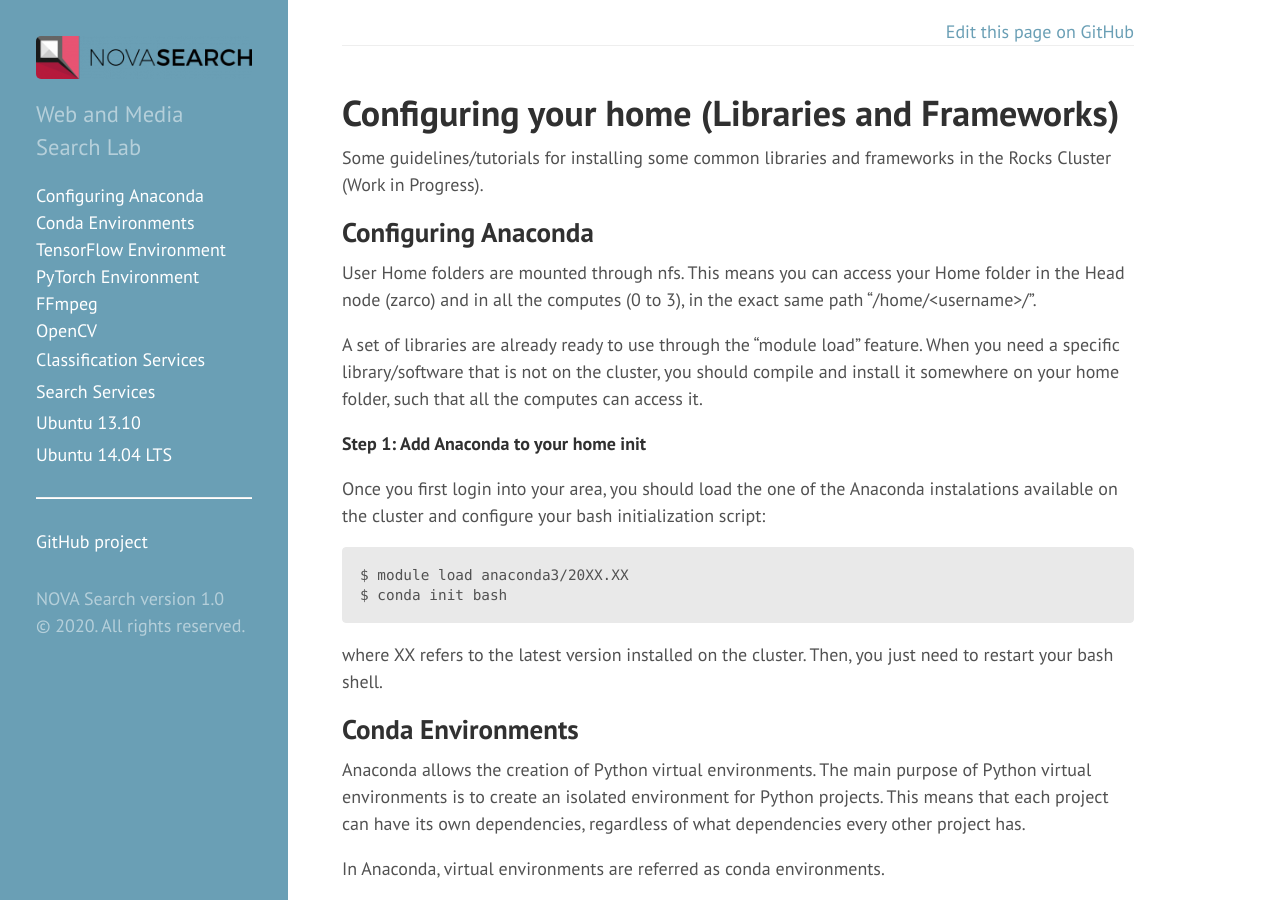
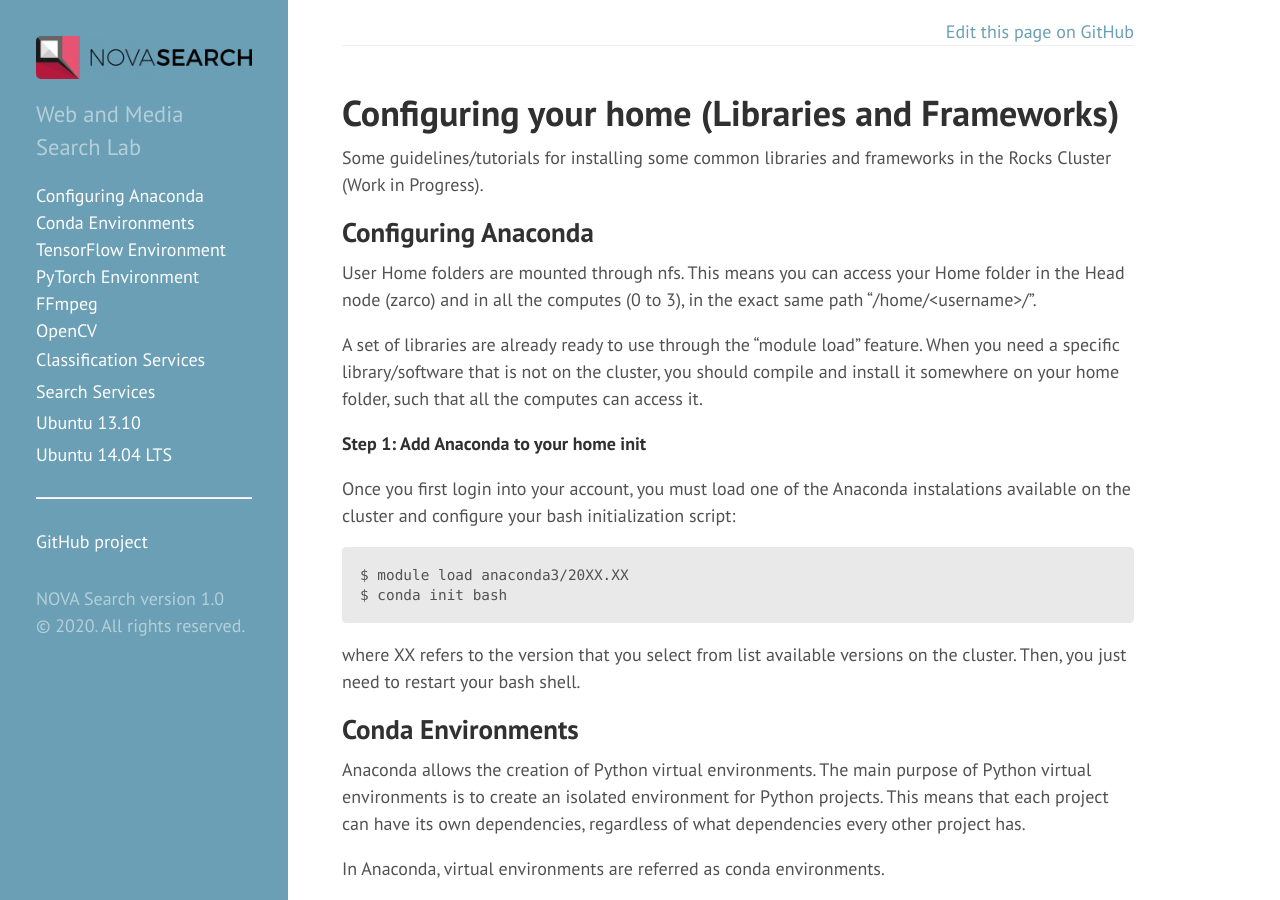
Before and after one commit to novasearch/wiki.novasearch.org, a Jekyll site: the page built from wiki/Software_Libraries.md, in a window 1280 px wide and 900 px high. Built offline with Jekyll 4.4.1, drawn with Linux system fonts in a browser that asks for light colours.

Commit message:
Update Software_Libraries.md

```diff
--- a/wiki/Software_Libraries.md
+++ b/wiki/Software_Libraries.md
@@ -16,12 +16,12 @@ A set of libraries are already ready to use through the "module load" feature. W
 
 **Step 1: Add Anaconda to your home init**
 
-Once you first login into your area, you should load the one of the Anaconda instalations available on the cluster and configure your bash initialization script:
+Once you first login into your account, you must load one of the Anaconda instalations available on the cluster and configure your bash initialization script:
 
     $ module load anaconda3/20XX.XX
     $ conda init bash
 
-where XX refers to the latest version installed on the cluster. Then, you just need to restart your bash shell.
+where XX refers to the version that you select from list available versions on the cluster. Then, you just need to restart your bash shell.
 
 Conda Environments
 ------------
```
